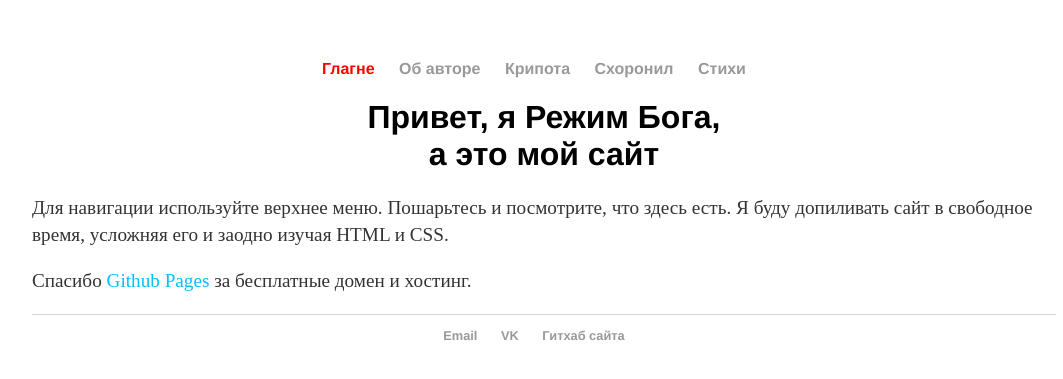
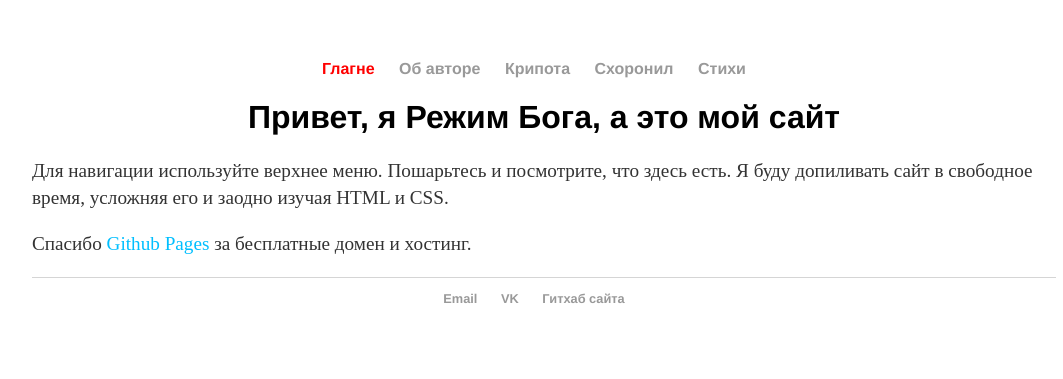
Before and after one commit to G0DMD/G0DMD.github.io, a Jekyll site: the page built from index.html, in a window 1280 px wide. Shown: the top 379 px of the page, without its empty margins (96-1159 px from the left). Built offline with Jekyll 4.4.1, drawn with Linux system fonts in a browser that asks for light colours.

Commit message:
Update index.html

```diff
--- a/index.html
+++ b/index.html
@@ -3,7 +3,7 @@ layout: default
 title: Сайт "Режима Боги"
 ---
 <div class="blurb">
-	<h1>Привет, я <font title="в миру Андрей Лео">Режим Бога,</font><br>а это мой сайт</h1>
+	<h1>Привет, я <font title="в миру Андрей Лео">Режим Бога,</font> а это мой сайт</h1>
 <p>Для навигации используйте верхнее меню. Пошарьтесь и посмотрите, что здесь есть.
 	Я буду допиливать сайт в свободное время, усложняя его и заодно изучая HTML и CSS. </p>
 <p>Спасибо <a href="https://pages.github.com/" style="color: #00BFFF">Github Pages</a> за бесплатные домен и хостинг.</p>
```
